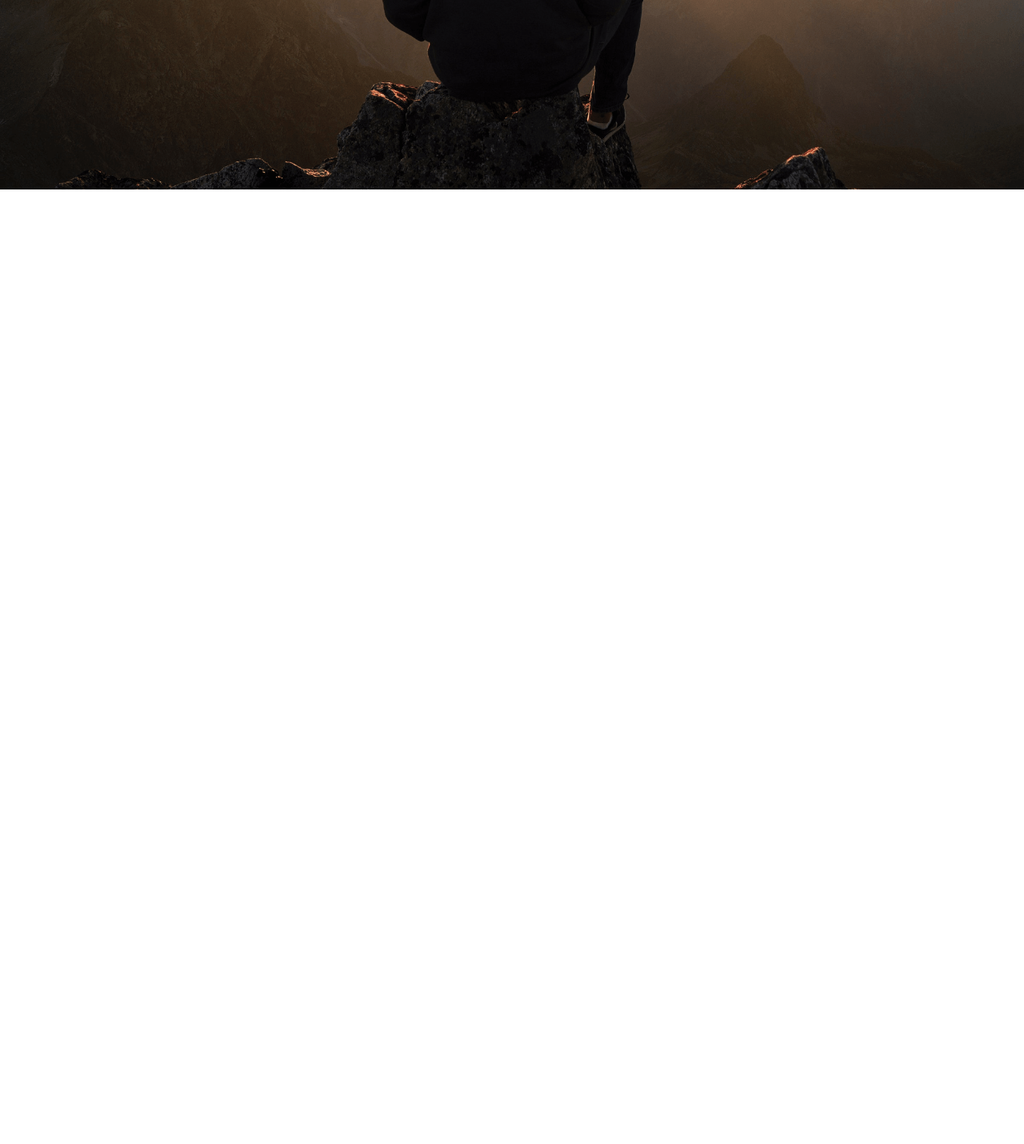
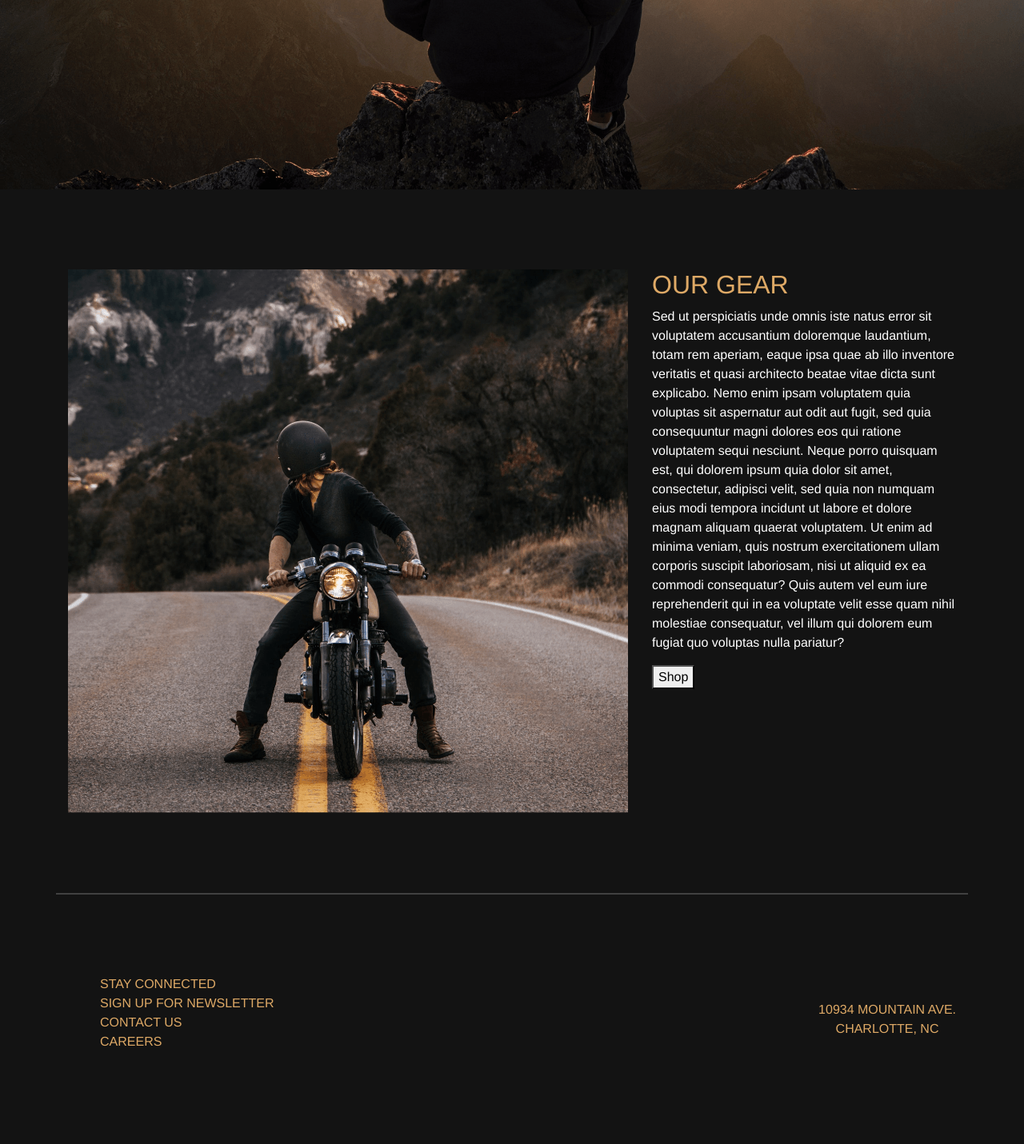
Before and after one commit to ryanadiaz/adventurer, a plain HTML site: page index.html in a window 1280 px wide. Shown: the part 593-2024 px from the top of the page at 80% size. Before the commit the page ends 830 px from the top, so only its background shows below. Drawn offline with nearby package versions, Linux system fonts and the light colour scheme.

Commit message:
Completed desktop view of header, banner, footer

```diff
--- a/assets/css/main.css
+++ b/assets/css/main.css
@@ -1,3 +1,12 @@
+body {
+  font-family: Helvetica, sans-serif;
+}
+
+li a, .location, main h2 {
+  color: #DEA966;
+  text-transform: uppercase;
+}
+
 .main-logo-container {
   display: flex;
   justify-content: center;
@@ -9,13 +18,13 @@
   padding: 50px 65px;
 }
 
-nav {
+header nav {
   display: flex;
   justify-content: flex-start;
   align-items: center;
 }
 
-nav ul {
+header nav ul {
   list-style: none;
   display: flex;
   flex-direction: row;
@@ -39,3 +48,42 @@ nav li {
   left: 48%;
   transform: translate(-50%, -50%);
 }
+
+.main-banner-text-overlay h1 {
+  font-size: 50px;
+  color: #fff;
+  text-transform: uppercase;
+}
+
+main, .footer-menu {
+  padding: 100px 0;
+}
+
+main p {
+  color: #fff;
+}
+
+main, footer {
+  background-color: #131313;
+}
+
+footer .container {
+  border-top: 2px solid #414141;
+  display: flex;
+  justify-content: space-between;
+  align-items: center;
+}
+
+.footer-menu ul {
+  list-style: none;
+  display: flex;
+  flex-direction: column;
+}
+
+.location {
+  text-align: center;
+}
+
+.location p {
+  margin: 0;
+}
--- a/index.html
+++ b/index.html
@@ -20,11 +20,11 @@
 
     <nav class="col-5">
       <ul>
-        <li>Shop</li>
-        <li>About</li>
-        <li>News</li>
-        <li>Contact</li>
-        <li>Support</li>
+        <li><a href=#">Shop</a></li>
+        <li><a href=#">About</a></li>
+        <li><a href=#">News</a></li>
+        <li><a href=#">Contact</a></li>
+        <li><a href=#">Support</a></li>
         </ul>
     </nav>
   </div>
@@ -42,11 +42,37 @@
 </section>
 
 <main>
-
+  <div class="container">
+    <div class="row">
+      <div class="col">
+        <img src="assets/images/intersection-2_optimized.png" alt="Our Gear" />
+      </div>
+      <div class="col">
+        <h2>Our Gear</h2>
+        <p>Sed ut perspiciatis unde omnis iste natus error sit voluptatem accusantium doloremque laudantium, totam rem aperiam, eaque ipsa quae ab illo inventore veritatis et quasi architecto beatae vitae dicta sunt explicabo. Nemo enim ipsam voluptatem quia voluptas sit aspernatur aut odit aut fugit, sed quia consequuntur magni dolores eos qui ratione voluptatem sequi nesciunt. Neque porro quisquam est, qui dolorem ipsum quia dolor sit amet, consectetur, adipisci velit, sed quia non numquam eius modi tempora incidunt ut labore et dolore magnam aliquam quaerat voluptatem. Ut enim ad minima veniam, quis nostrum exercitationem ullam corporis suscipit laboriosam, nisi ut aliquid ex ea commodi consequatur? Quis autem vel eum iure reprehenderit qui in ea voluptate velit esse quam nihil molestiae consequatur, vel illum qui dolorem eum fugiat quo voluptas nulla pariatur?</p>
+        <button type="button">Shop</button>
+      </div>
+    </div>
+  </div>
 </main>
 
 <footer>
-
+  <div class="row">
+    <div class="container">
+      <div class="footer-menu">
+        <ul>
+          <li><a href="#">Stay Connected</a></li>
+          <li><a href="#">Sign Up For Newsletter</a></li>
+          <li><a href="#">Contact Us</a></li>
+          <li><a href="#">Careers</a></li>
+        </ul>
+      </div>
+      <div class="location">
+        <p>10934 Mountain Ave.</p>
+        <p>Charlotte, NC</p>
+      </div>
+    </div>
+  </div>
 </footer>
 
 
```
Also changed, not shown: 1 other file.
